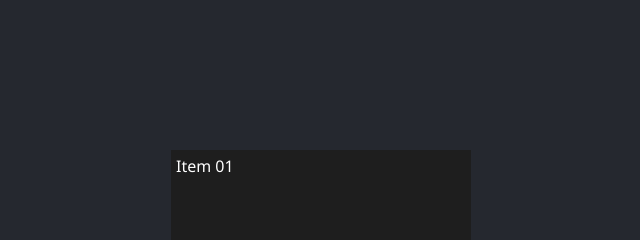
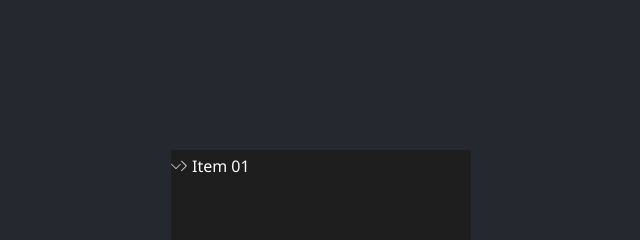
Before and after one commit to code-easy-platform/tree-manager, a React (Create React App) app: page / in a window 1280 px wide. Shown: the top 240 px of the page, without its empty margins (319-959 px from the left). Built offline with nearby package versions, Linux system fonts and the light colour scheme.

Commit message:
Adicionados os icones das pastas.

```diff
--- a/src/app/tree-manager/TreeManager.tsx
+++ b/src/app/tree-manager/TreeManager.tsx
@@ -20,6 +20,7 @@ export const TreeManager: FC<TreeManagerProps> = ({ itemBase }) => {
                 }}
                 paddingLeft={5}
             />
+            <div style={{ paddingBottom: 100 }} />
         </div>
     );
 }
--- a/src/app/tree-manager/shared/components/TreeItem.tsx
+++ b/src/app/tree-manager/shared/components/TreeItem.tsx
@@ -1,5 +1,8 @@
 import React, { FC } from 'react';
 import { TreeInterface } from '../models/TreeInterface';
+
+import arrow_right from './../icons/btn-expand-folder.svg';
+import arrow_down from './../icons/btn-collapse-folder.svg';
 
 interface ItemTreeProps {
     itemTree: TreeInterface,
@@ -14,6 +17,8 @@ export const TreeItem: FC<ItemTreeProps> = ({ itemTree, onClick, paddingLeft })
             className="tree-item"
             id={"tree_" + itemTree.itemId}
         >
+            <img src={arrow_down} alt="Arrow down" />
+            <img src={arrow_right} alt="Arrow right" />
             <div className="item" style={{ paddingLeft: `${paddingLeft}px` }}>{itemTree.itemLabel}</div>
         </div>
     );
```
Also changed, not shown: src/app/tree-manager/shared/icons/btn-collapse-folder.svg (added), src/app/tree-manager/shared/icons/btn-expand-folder.svg (added).
